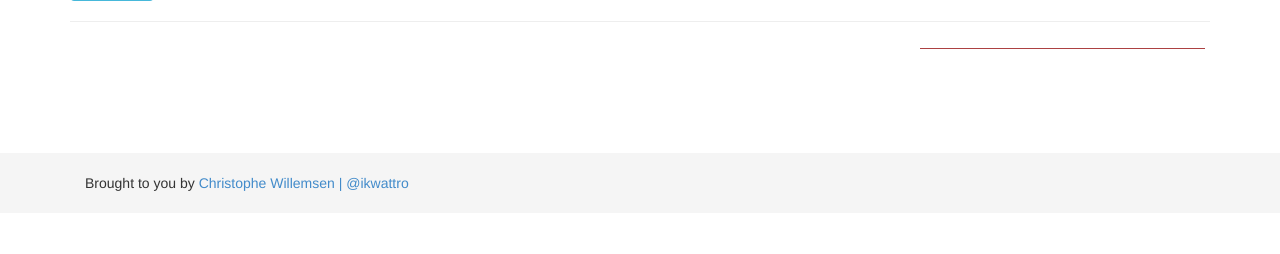
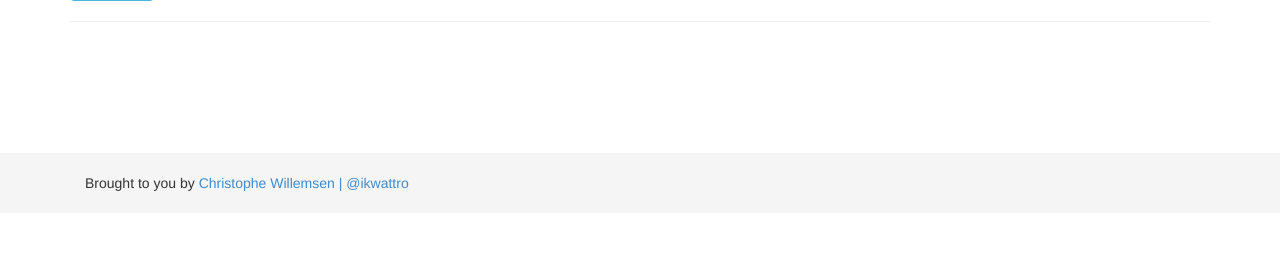
Before and after one commit to neoxygen/graphgen, a PHP site: template src/Views/base.html.twig in a window 1280 px wide. Shown: the part 343-597 px from the top of the page. Run offline with PHP 8.4, Linux system fonts and the light colour scheme; the template is opened without the code that fills it, so the values that code supplies are empty; some libraries are stand-ins or nearby versions.

Commit message:
infobox hidden by default

```diff
--- a/web/assets/site/webapp.css
+++ b/web/assets/site/webapp.css
@@ -53,4 +53,5 @@ body { padding-top: 70px; }
     top: 5px;
     right: 5px;
     background-color: #ac4142;
+    display: none;
 }
--- a/web/assets/site/webapp.js
+++ b/web/assets/site/webapp.js
@@ -133,6 +133,7 @@ $(document).ready(function() {
     function setNodeInfo(node)
     {
         var box = $('#nodeInfo');
+        box.show();
         box.html('');
         box.append('<h4>' + node.properties.label + '</h4>');
         box.append('<h5>Properties</h5>');
```
